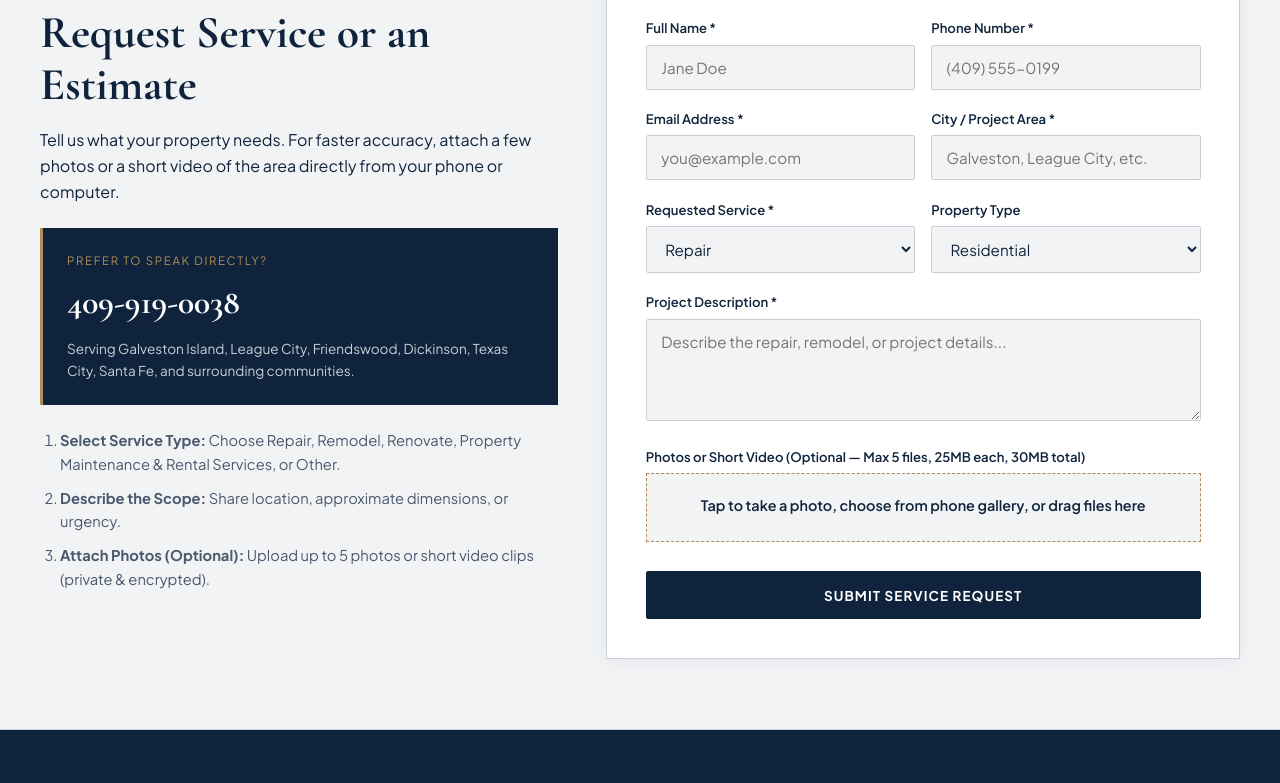
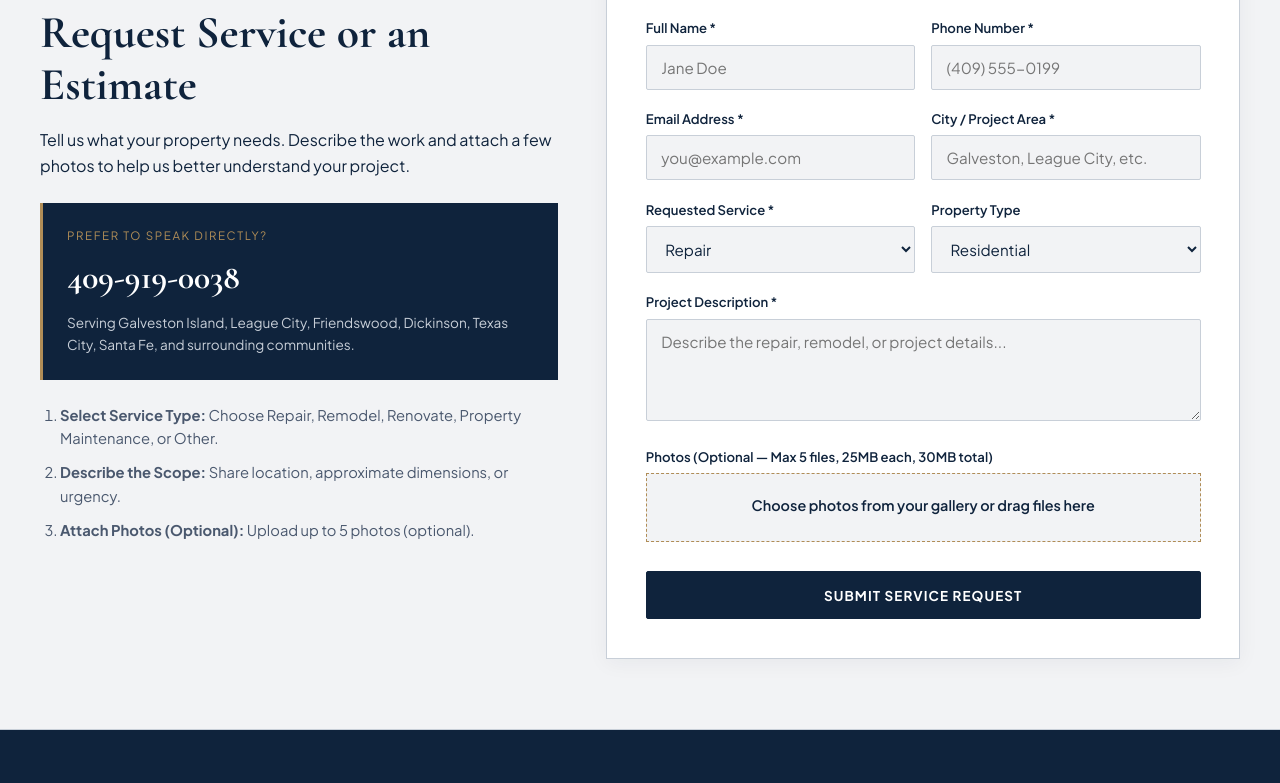
Before and after one commit to acibuildstx/Aci-website, a website: page public/index.html in a window 1280 px wide. Shown: the part 4760-5543 px from the top of the page. Drawn offline with nearby package versions, Linux system fonts and the light colour scheme; no server answers.

Commit message:
Refine property maintenance copy and photo picker

```diff
--- a/public/index.html
+++ b/public/index.html
@@ -151,14 +151,14 @@
         <div class="pm-feature-wrap" id="property-management">
           <div class="pm-feature-band" id="rental-services">
             <div>
-              <h3 id="pmTitle">PROPERTY MAINTENANCE &amp; RENTAL SERVICES</h3>
+              <h3 id="pmTitle">PROPERTY MAINTENANCE</h3>
               <p id="pmBody">
-                ACI works with property owners and investors on punch lists, make-readies, rental repairs, renovations, and ongoing maintenance.
+                ACI works with property owners, managers, and investors on punch lists, make-readies, rental turnovers, and ongoing property maintenance and repairs.
               </p>
               <p class="pm-tagline" id="pmTagline">Practical solutions. Quality workmanship. One dependable contractor.</p>
             </div>
             <div class="pm-feature-action">
-              <a href="#contact" class="text-action-link" data-preset-service="Property Maintenance &amp; Rental Services">
+              <a href="#contact" class="text-action-link" data-preset-service="Property Maintenance">
                 REQUEST PROPERTY SERVICES <span aria-hidden="true">→</span>
               </a>
             </div>
@@ -174,7 +174,7 @@
           <p class="eyebrow eyebrow-gold">START YOUR PROJECT</p>
           <h2 class="section-title">Request Service or an Estimate</h2>
           <p class="contact-lead">
-            Tell us what your property needs. For faster accuracy, attach a few photos or a short video of the area directly from your phone or computer.
+            Tell us what your property needs. Describe the work and attach a few photos to help us better understand your project.
           </p>
 
           <div class="contact-direct-card">
@@ -184,9 +184,9 @@
           </div>
 
           <ol class="instruction-steps">
-            <li><strong>Select Service Type:</strong> Choose Repair, Remodel, Renovate, Property Maintenance &amp; Rental Services, or Other.</li>
+            <li><strong>Select Service Type:</strong> Choose Repair, Remodel, Renovate, Property Maintenance, or Other.</li>
             <li><strong>Describe the Scope:</strong> Share location, approximate dimensions, or urgency.</li>
-            <li><strong>Attach Photos (Optional):</strong> Upload up to 5 photos or short video clips (private &amp; encrypted).</li>
+            <li><strong>Attach Photos (Optional):</strong> Upload up to 5 photos (optional).</li>
           </ol>
         </div>
 
@@ -223,7 +223,7 @@
                 <option value="Repair">Repair</option>
                 <option value="Remodel">Remodel</option>
                 <option value="Renovate">Renovate</option>
-                <option value="Property Maintenance &amp; Rental Services">Property Maintenance &amp; Rental Services</option>
+                <option value="Property Maintenance">Property Maintenance</option>
                 <option value="Other">Other</option>
               </select>
             </div>
@@ -243,10 +243,10 @@
           </div>
 
           <div class="form-group">
-            <label for="projectFiles">Photos or Short Video (Optional — Max 5 files, 25MB each, 30MB total)</label>
+            <label for="projectFiles">Photos (Optional — Max 5 files, 25MB each, 30MB total)</label>
             <div class="file-drop-zone" id="fileDropZone">
-              <input type="file" id="projectFiles" name="files" accept="image/jpeg,image/png,image/webp,image/heic,image/heif,video/mp4,video/quicktime" multiple />
-              <p class="drop-title">Tap to take a photo, choose from phone gallery, or drag files here</p>
+              <input type="file" id="projectFiles" name="files" accept="image/jpeg,image/png,image/webp,image/heic,image/heif" multiple />
+              <p class="drop-title">Choose photos from your gallery or drag files here</p>
             </div>
             <ul class="file-preview-list" id="filePreviewList"></ul>
           </div>
@@ -275,7 +275,7 @@
           <li><a href="#svc-repair">Repair Services</a></li>
           <li><a href="#svc-remodel">Remodeling</a></li>
           <li><a href="#svc-renovate">Renovations</a></li>
-          <li><a href="#rental-services">Property Maintenance &amp; Rental Services</a></li>
+          <li><a href="#rental-services">Property Maintenance</a></li>
         </ul>
       </div>
       <div>
```
